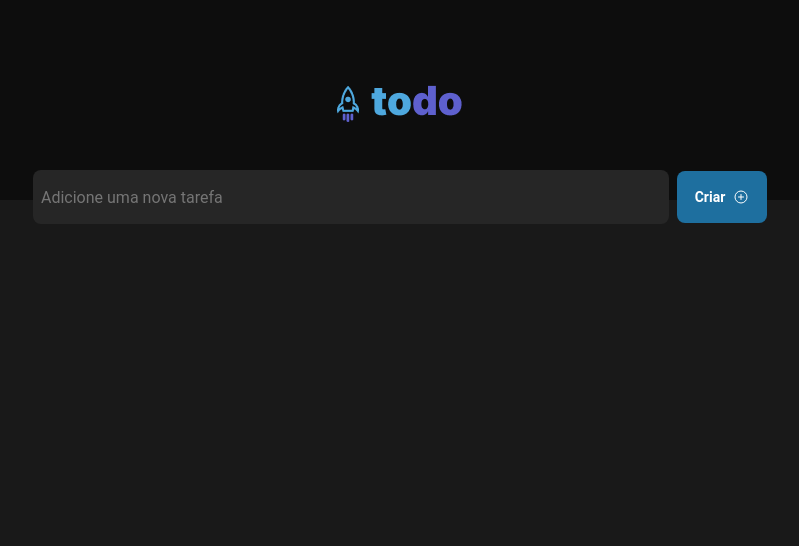
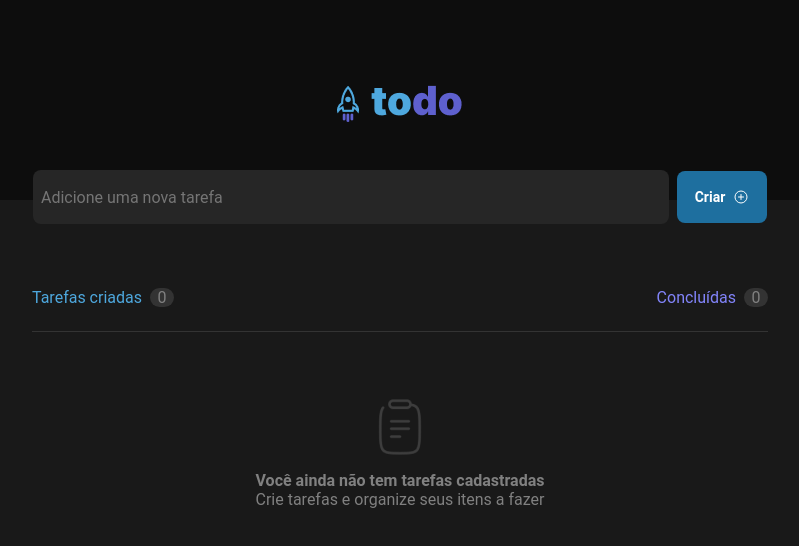
Before and after one commit to AnaVitorio/toDoList, a React (Vite) app: page / in a window 1280 px wide. Shown: the top 546 px of the page, without its empty margins (240-1039 px from the left). Built offline with nearby package versions, Linux system fonts and the light colour scheme.

Commit message:
criando painel de tarefas

```diff
--- a/src/App.tsx
+++ b/src/App.tsx
@@ -1,11 +1,13 @@
 import { AdicionarTarefa } from "./componets/AdicionarTarefa";
 import { Header } from "./componets/Header";
+import { PainelTarefas } from "./componets/PainelTarefas";
 
 function App() {
   return (
     <div>
       <Header />
       <AdicionarTarefa/>
+      <PainelTarefas/>
     </div>
   );
 }
--- /dev/null
+++ b/src/componets/PainelTarefas.module.css
@@ -0,0 +1,54 @@
+.painelTarefas{
+    display: flex;
+    align-items: center;
+    justify-content: center;
+    flex-direction: column;
+
+}
+
+.painelTarefas header{
+    width: 46rem;
+    display: flex;
+    justify-content: space-between;
+    margin-top: 4rem;
+    padding-bottom: 1.5rem;
+    border-bottom: 0.025px solid #333333;
+}
+
+.criadas{
+    display: flex;
+    color: #4ea8de;
+    gap: 0.5rem;
+}
+
+.concluidas{
+    display: flex;
+    color: #8284FA;
+    gap: 0.5rem;
+
+}
+
+.contador{
+    display: flex;
+    width: 1.5rem;
+    height: 1.18rem;
+    justify-content:  center;
+    color: gray;
+    background-color: #333333;
+    border-radius: 10px;
+}
+
+.painelTarefasCriadas{
+    width: 46rem;
+    height: 15.25rem;
+    display: flex;
+    flex-direction: column;
+    align-items: center;
+    justify-content: center;
+    gap: 16px;
+
+}
+.painelTarefasCriadas span{
+    text-align: center;
+    color: var(--gray-200);
+}
--- /dev/null
+++ b/src/componets/PainelTarefas.tsx
@@ -0,0 +1,27 @@
+import styles from "./PainelTarefas.module.css";
+import cliboard from "../assets/Clipboard.png";
+
+export function PainelTarefas() {
+  return (
+    <div className={styles.painelTarefas}>
+      <header>
+        <div className={styles.criadas}>
+          <span>Tarefas criadas</span>
+          <span className={styles.contador}>0</span>
+        </div>
+        <div className={styles.concluidas}>
+          <span>Concluídas</span>
+          <span className={styles.contador}>0</span>
+        </div>
+      </header>
+
+      <div className={styles.painelTarefasCriadas}>
+        <img src={cliboard} />
+        <span>
+          <strong>Você ainda não tem tarefas cadastradas</strong>
+          <p>Crie tarefas e organize seus itens a fazer</p>
+        </span>
+      </div>
+    </div>
+  );
+}
```
Also changed, not shown: src/assets/Clipboard.png (added).
